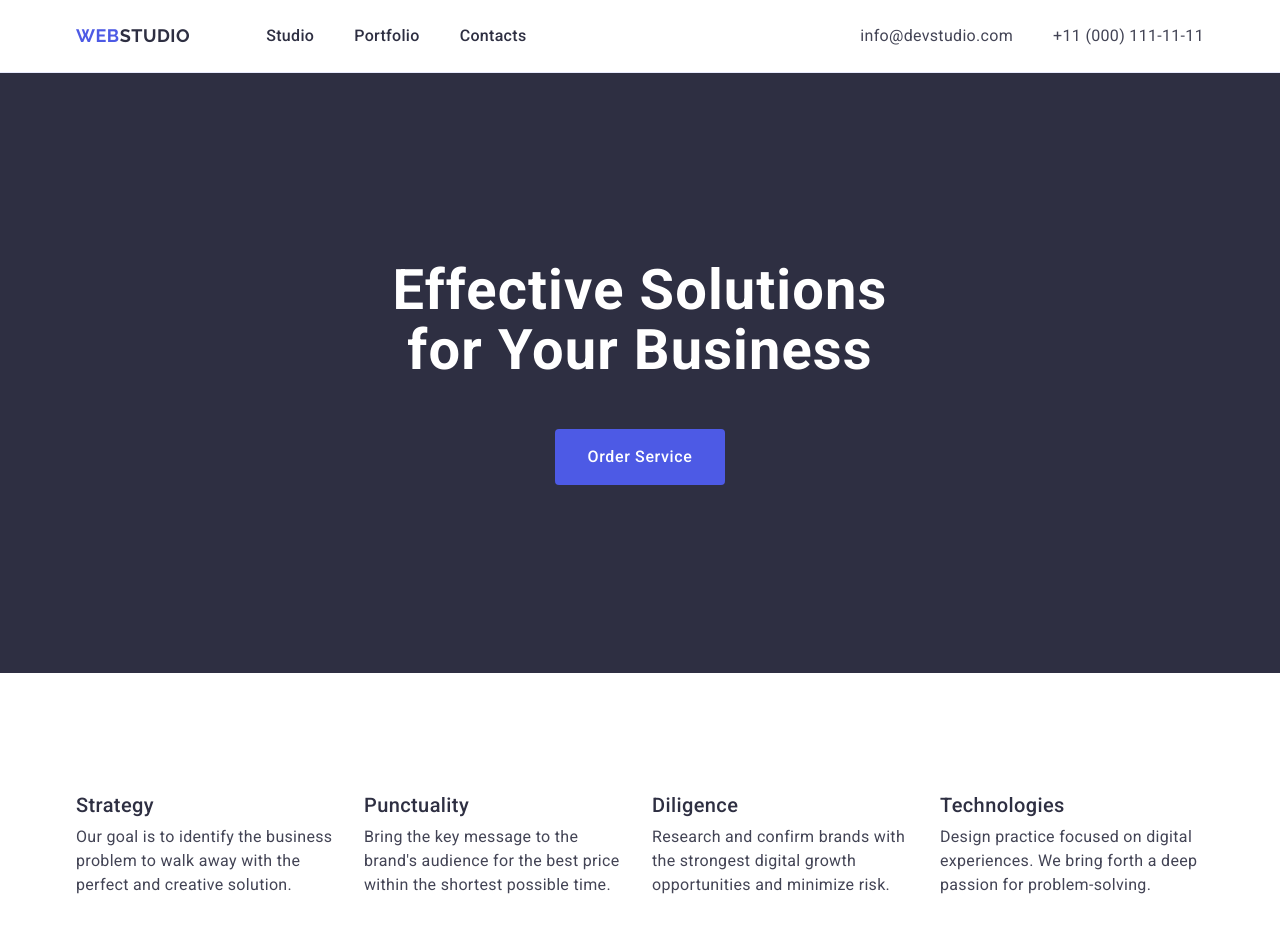
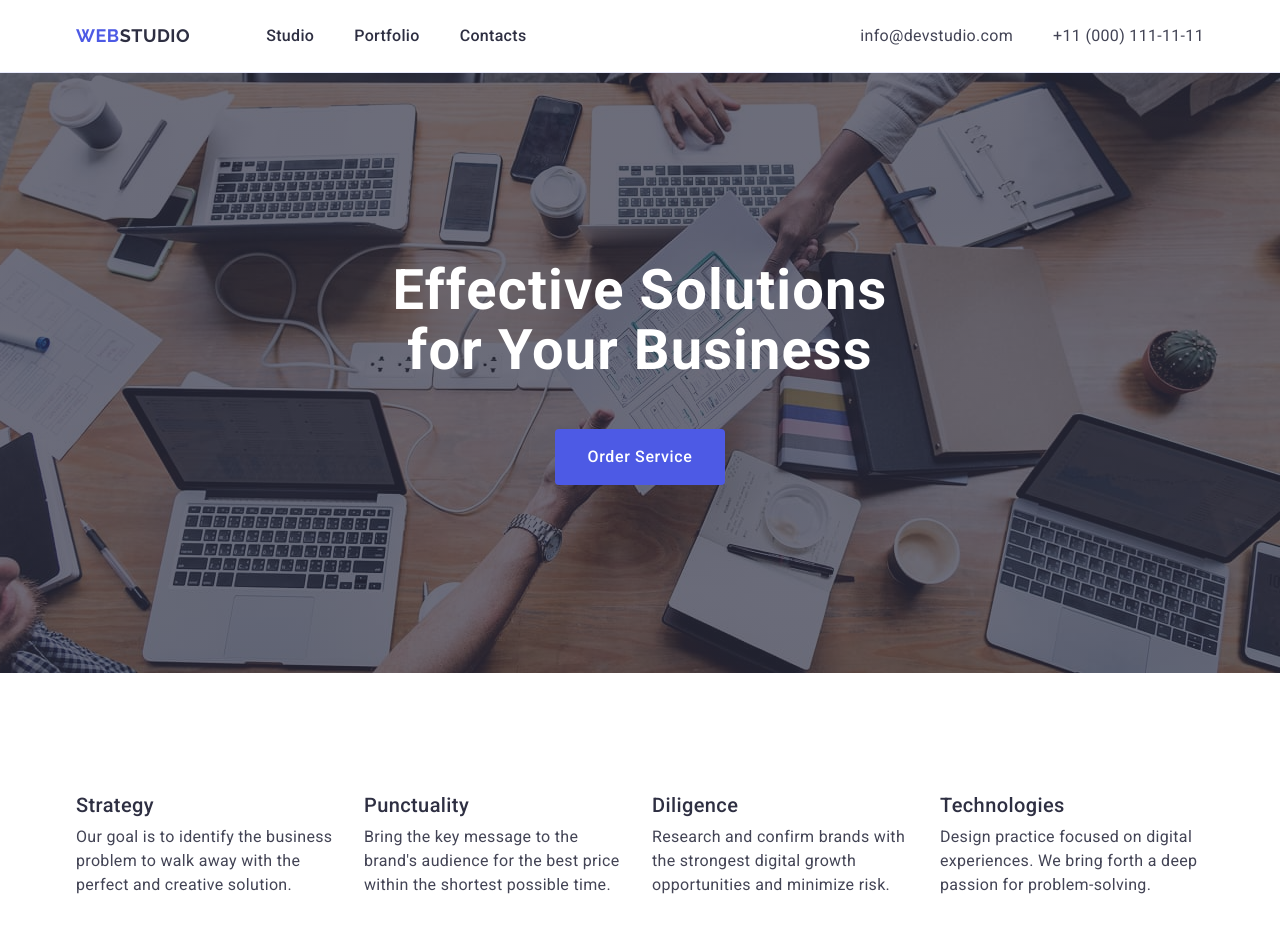
Before and after one commit to don-michael-1769/goit-markup-hw-04, a plain HTML site: page index.html in a window 1280 px wide. Shown: the top 932 px of the page. Drawn offline with nearby package versions, Linux system fonts and the light colour scheme.

Commit message:
modified styles.css

```diff
--- a/css/styles.css
+++ b/css/styles.css
@@ -113,8 +113,19 @@ img {
         color: #404bbf;
     }
     .hero{
+        max-width: 1440px;
+        height: 600px;
+        margin: 0 auto;
         background-color: #2E2F42;
         padding: 188px 0;
+        background-image:url(../images/hero/people-office.jpg);
+        background-image: linear-gradient(rgba(46, 47, 66, 0.7),
+         rgba(46, 47, 66, 0.7)),
+        url(../images/hero/people-office.jpg);
+        background-repeat: no-repeat;
+        background-position: center center;
+        background-size: cover;
+
     }
 
     .hero-title{
```
Also changed, not shown: images/hero/people-office.jpg (added).
